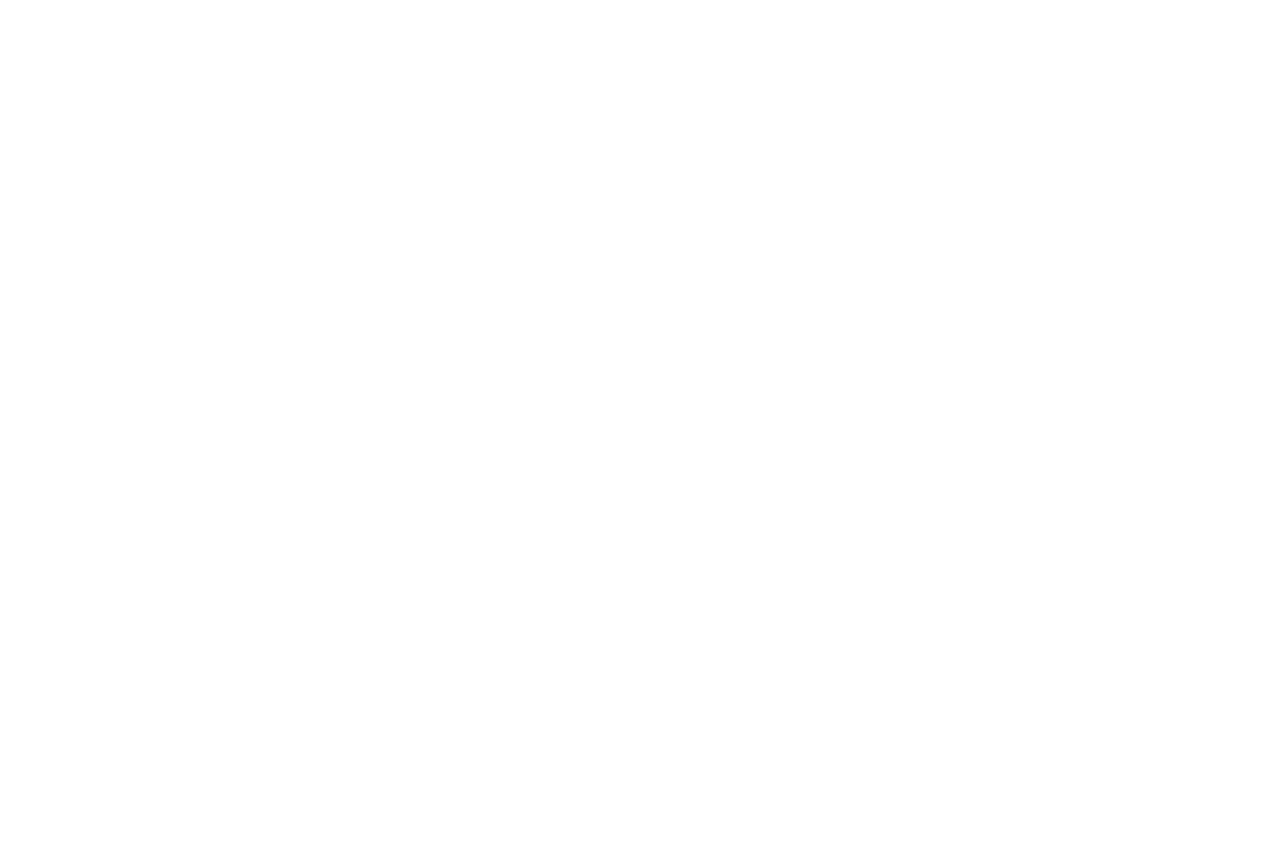
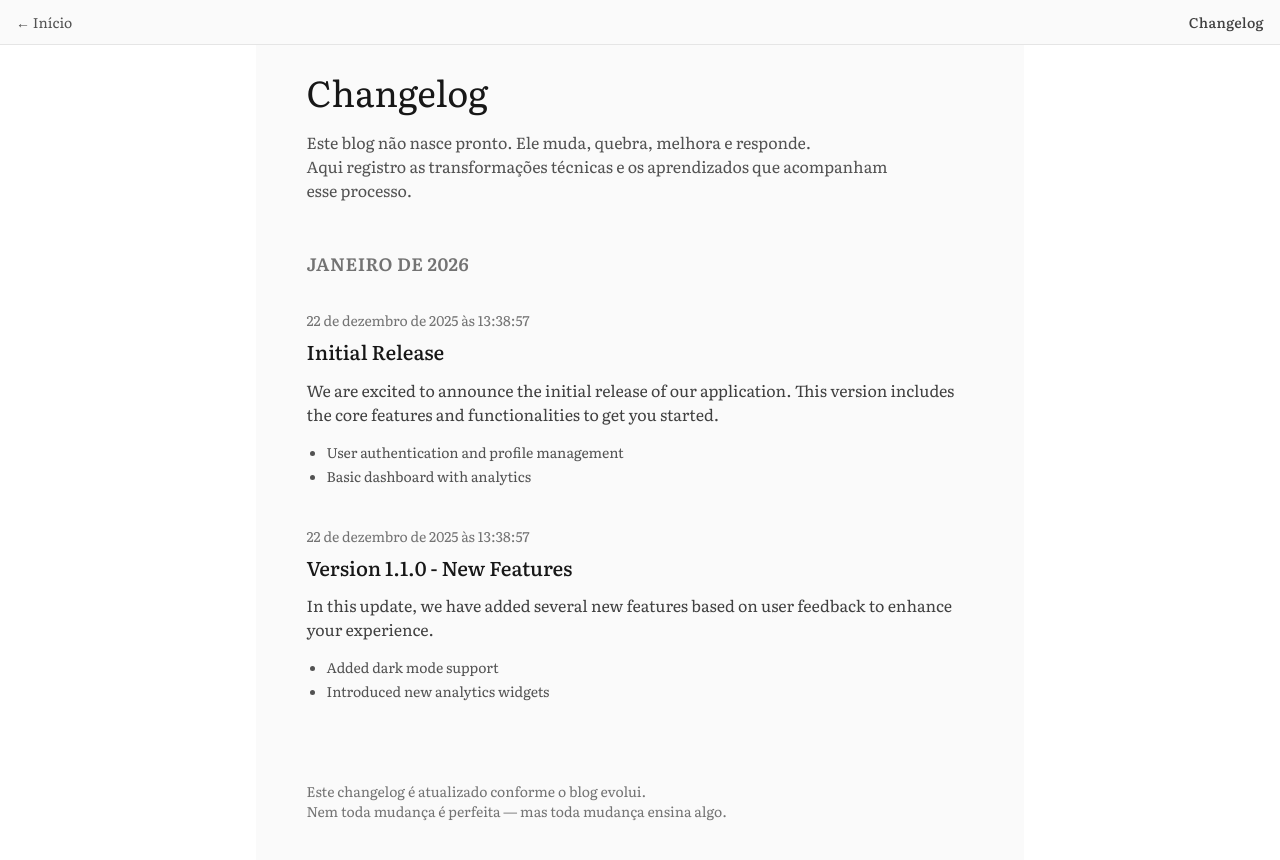
Before and after one commit to Kotige/cdh, a React (Vite) app: page /changelog in a window 1280 px wide. Before the commit this address had no page. Shown: the top 860 px of the page. Before the commit the page ends 800 px from the top, so only its background shows below. Built offline with nearby package versions, Linux system fonts and the light colour scheme; a web font is replaced by a local one.

Commit message:
feat: changelog page

```diff
--- a/src/App.jsx
+++ b/src/App.jsx
@@ -3,7 +3,7 @@
 import Home from "./pages/Home";
 import AboutMe from "./pages/AboutMe";
 import StoryPage from "./pages/StoryPage";
-import About from "./pages/AboutMe";
+import Changelog from "./pages/ChangelogPage";
 
 
 function App() {
@@ -13,6 +13,7 @@
         <Route path="/" element={<Home />} />
         <Route path="/contos/:slug" element={<StoryPage />}/>
         <Route path="/aboutme" element={<AboutMe />} />
+        <Route path="/changelog" element={<Changelog />} />
       </Routes>
     </BrowserRouter>
   )
--- /dev/null
+++ b/src/components/ChangelogDivider/index.jsx
@@ -0,0 +1,9 @@
+export default function ChangelogDivider() {
+    return (
+        <div className="my-16 flex justify-center"
+            aria-hidden="true"
+        >
+            <span className="block h-px w-24 bg-neutral-300 dark:bg-neutral-700"/>
+        </div>
+    );
+}
--- /dev/null
+++ b/src/components/ChangelogEntry/index.jsx
@@ -0,0 +1,34 @@
+import { formatDateTime } from '../../utils/formatDateTime.js';
+
+export default function ChangelogEntry({
+    title,
+    description,
+    items=[],
+    date = formatDateTime(),
+}) {
+    return (
+        <article className='mb-10'>
+            <time
+                className='block mb-2 text-sm text-neutral-500'
+            >
+                {date}
+            </time>
+
+            <h2 className='mb-3 text-xl font-medium leading-snug'>
+                {title}
+            </h2>
+
+            <p className='mb-4 text-neutral-700 dark:text-neutral-300'>
+                {description}
+            </p>
+
+            {items.length > 0 && (
+                <ul className='list-disc pl-5 space-y-1 text-sm text-neutral-600 dark:text-neutral-400'>
+                    {items.map((item, index) => (
+                        <li key={index}>{item}</li>
+                    ))}
+                </ul>
+            )}
+        </article>
+    );
+}
--- /dev/null
+++ b/src/components/ChangelogFooter/index.jsx
@@ -0,0 +1,11 @@
+export default function ChangelogFooter () {
+    return (
+        <footer className="mt-20 text-sm text-neutral-500 dark:text-neutral-400">
+            <p>
+                Este changelog é atualizado conforme o blog evolui.
+                <br />
+                Nem toda mudança é perfeita — mas toda mudança ensina algo.
+            </p>
+        </footer>
+    )
+}
--- /dev/null
+++ b/src/components/ChangelogGroup/index.jsx
@@ -0,0 +1,22 @@
+import ChangelogEntry from "../ChangelogEntry";
+
+export default function ChangelogGroup({period, entries =[]}) {
+    return (
+        <section className="mb-16">
+            <h2 className="mb-8 text-lg font-semibold tracking-wide text-neutral-500 uppercase">
+                {period}
+            </h2>
+            <div>
+                {entries.map((entry, index) => (
+                    <ChangelogEntry
+                        key={index}
+                        title={entry.title}
+                        description={entry.description}
+                        items={entry.items}
+                        date={entry.date}
+                    />
+                ))}
+            </div>
+        </section>
+    );
+}
--- /dev/null
+++ b/src/components/ChangelogHeader/index.jsx
@@ -0,0 +1,15 @@
+export default function ChangelogHeader() {
+    return (
+        <header className="mb-12">
+            <h1 className="mb-4 font-serif text-3xl md:text-4xl leading-tight">
+                Changelog
+            </h1>
+
+            <p className="max-w-prose text-neutral-600 dark:text-neutral-400">
+                Este blog não nasce pronto. Ele muda, quebra, melhora e responde.
+                <br />
+                Aqui registro as transformações técnicas e os aprendizados que acompanham esse processo.
+            </p>
+        </header>
+    )
+}
--- /dev/null
+++ b/src/data/changelog.js
@@ -0,0 +1,27 @@
+import { formatDateTime } from "../utils/formatDateTime";
+
+export const changelogData = [
+    {
+        period: "Janeiro de 2026",
+        entries: [
+            {
+                date: formatDateTime(),
+                title: "Initial Release",
+                description: "We are excited to announce the initial release of our application. This version includes the core features and functionalities to get you started.",
+                items: [
+                    "User authentication and profile management",
+                    "Basic dashboard with analytics",
+                ]
+            },
+            {
+                date: formatDateTime(),
+                title: "Version 1.1.0 - New Features",
+                description: "In this update, we have added several new features based on user feedback to enhance your experience.",
+                items: [
+                    "Added dark mode support",
+                    "Introduced new analytics widgets",
+                ],
+            },
+        ],
+    },
+];
--- /dev/null
+++ b/src/pages/ChangelogPage/index.jsx
@@ -0,0 +1,35 @@
+import ReadingHeader from '../../components/ReadingHeader';
+import ReadingLayout from '../../components/ReadingLayout'
+import ChangelogHeader from '../../components/ChangelogHeader';
+import ChangelogGroup from '../../components/ChangelogGroup';
+import ChangelogDivider from '../../components/ChangelogDivider';
+import ChangelogFooter from '../../components/ChangelogFooter';
+
+import { changelogData } from '../../data/changelog';
+
+export default function Changelog() {
+
+    return (
+        <>
+            <ReadingHeader title="Changelog" />
+
+            <ReadingLayout>
+                <ChangelogHeader />
+                {changelogData.map((group, index) => (
+                    <div key={index}>
+                        <ChangelogGroup
+                            period={group.period}
+                            entries={group.entries}
+                        />
+
+                        {index < changelogData.lenght -1 && (
+                            <ChangelogDivider />
+                        )}
+                    </div>
+                ))}
+
+                <ChangelogFooter />
+            </ReadingLayout>
+        </>
+    );
+}
--- /dev/null
+++ b/src/utils/formatDateTime.js
@@ -0,0 +1,6 @@
+export function formatDateTime(date= new Date()){
+    return new Intl.DateTimeFormat("pt-BR", {
+        dateStyle: "long",
+        timeStyle: "medium",
+    }).format(date);
+}
```
